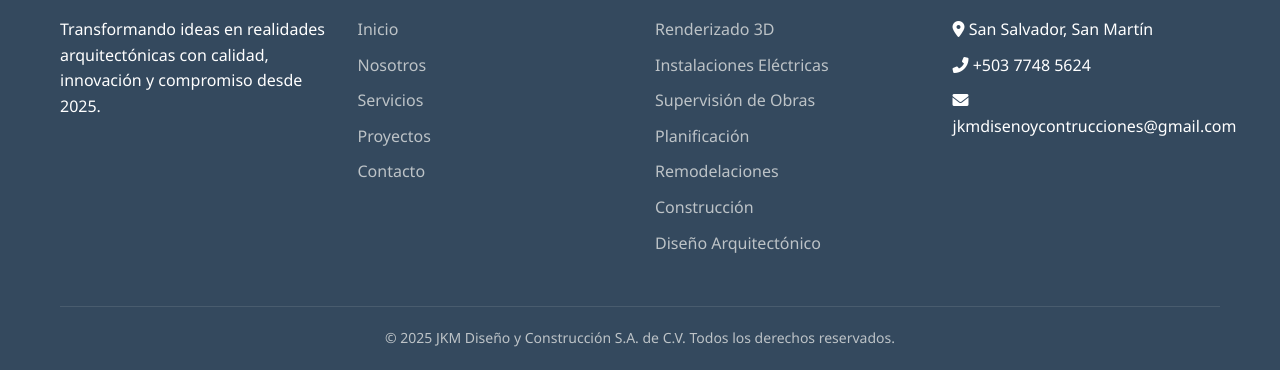
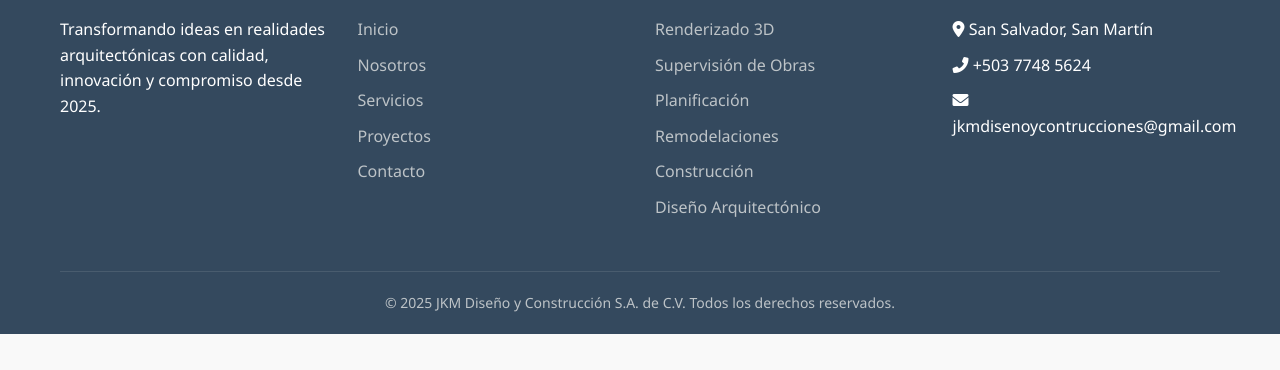
Before and after one commit to KevSant10/JKM-Dise-o-y-Construccion, a plain HTML site: page index.html in a window 1280 px wide. Shown: the part 4334-4704 px from the top of the page. After the commit the page ends 4668 px from the top, so only its background shows below. Drawn offline with Linux system fonts and the light colour scheme.

Commit message:
Update index.html

```diff
--- a/index.html
+++ b/index.html
@@ -711,7 +711,6 @@
                     <h3>Servicios</h3>
                     <ul class="footer-links">
                         <li><a href="#">Renderizado 3D</a></li>
-                        <li><a href="#">Instalaciones Eléctricas</a></li>
                         <li><a href="#">Supervisión de Obras</a></li>
                         <li><a href="#">Planificación</a></li>
                         <li><a href="#">Remodelaciones</a></li>
```
